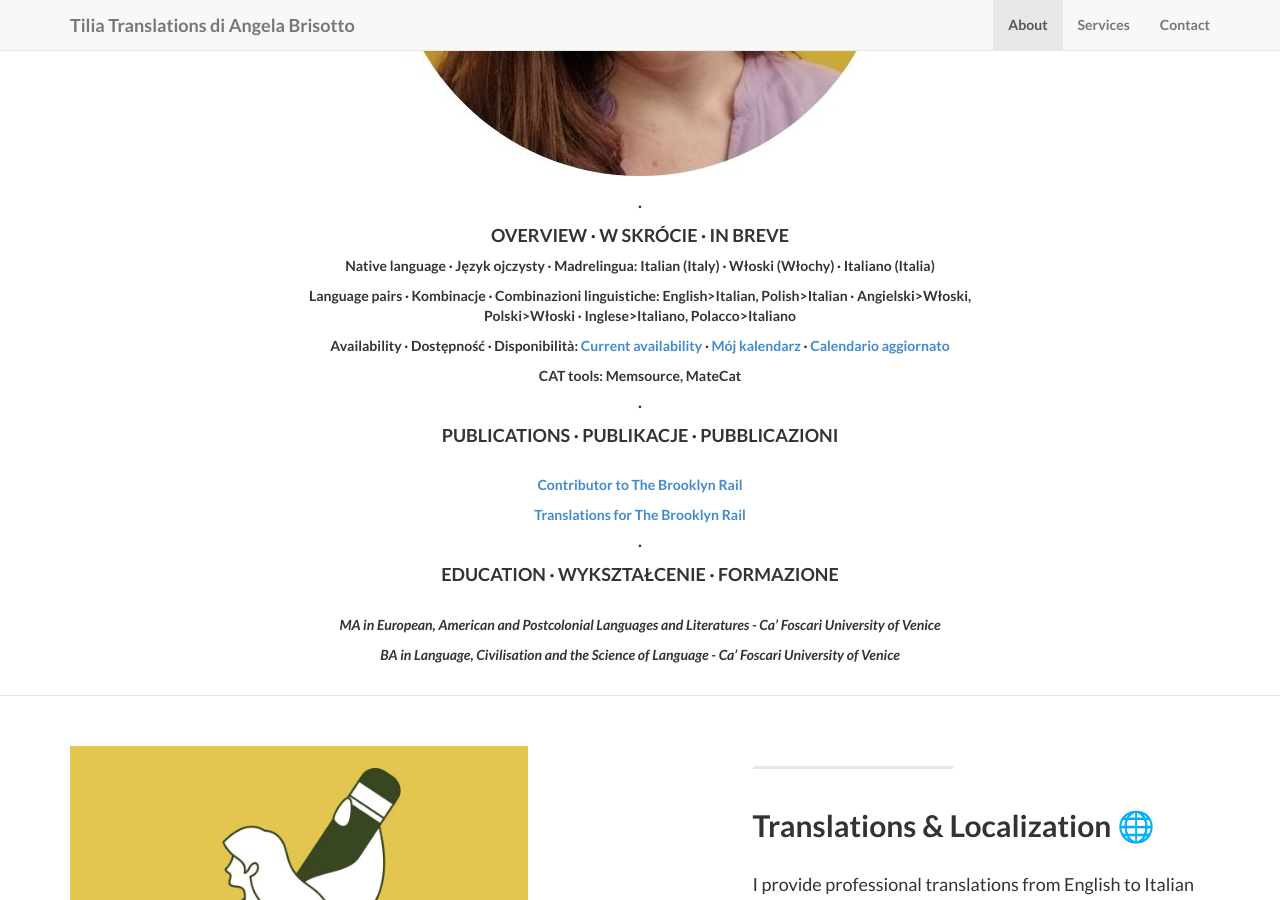
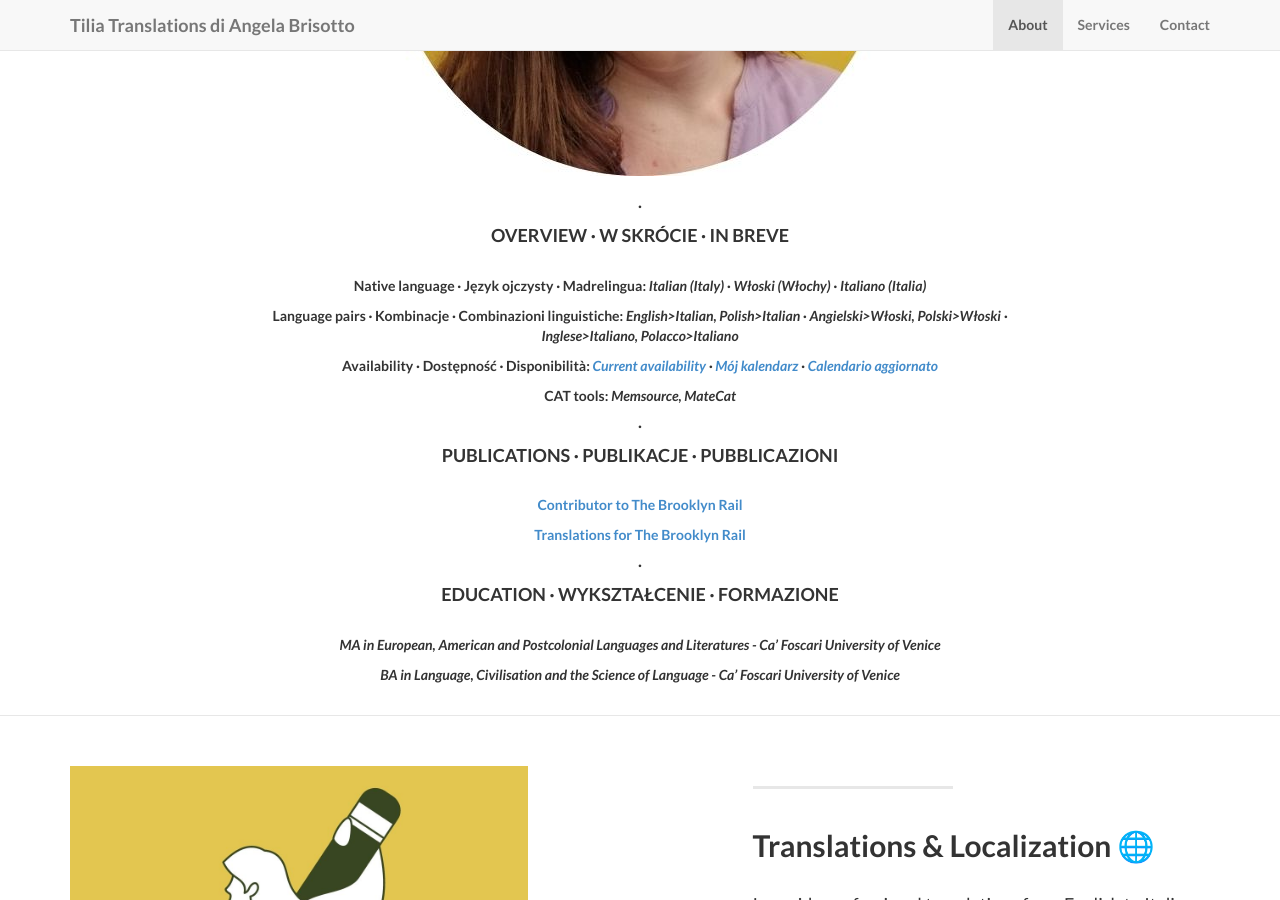
Before and after one commit to angelatiliatranslations/tiliatranslations.github.io, a Jekyll site: the page built from index.html, in a window 1280 px wide and 900 px high, scrolled down 3350 px. Built offline with Jekyll 4.4.1, drawn with Linux system fonts in a browser that asks for light colours.

```diff
--- a/_includes/about.html
+++ b/_includes/about.html
@@ -121,19 +121,19 @@
                 ·
 
 <h4>OVERVIEW · W SKRÓCIE · IN BREVE</h4>
-
+<br>
 
 <p>
-<strong>Native language · Język ojczysty · Madrelingua: </strong>Italian (Italy) · Włoski (Włochy) · Italiano (Italia)
+<strong>Native language · Język ojczysty · Madrelingua: </strong><em>Italian (Italy) · Włoski (Włochy) · Italiano (Italia)</em>
 </p>
 <p>
-<strong>Language pairs · Kombinacje · Combinazioni linguistiche: </strong>English>Italian, Polish>Italian · Angielski>Włoski, Polski>Włoski · Inglese>Italiano, Polacco>Italiano
+<strong>Language pairs · Kombinacje · Combinazioni linguistiche: </strong><em>English>Italian, Polish>Italian · Angielski>Włoski, Polski>Włoski · Inglese>Italiano, Polacco>Italiano</em>
 </p>
 <p>
-<strong>Availability · Dostępność · Disponibilità: </strong><a href="http://www.proz.com/translator/2997713">Current availability</a> · <a href="http://www.proz.com/translator/2997713">Mój kalendarz</a> · <a href="http://www.proz.com/translator/2997713">Calendario aggiornato</a>
+<strong>Availability · Dostępność · Disponibilità: </strong><em><a href="http://www.proz.com/translator/2997713">Current availability</a> · <a href="http://www.proz.com/translator/2997713">Mój kalendarz</a> · <a href="http://www.proz.com/translator/2997713">Calendario aggiornato</a></em>
 </p>
 <p>
-<strong>CAT tools: </strong>Memsource, MateCat
+<strong>CAT tools: </strong><em>Memsource, MateCat</em>
 </p>
                 ·
                 <h4>PUBLICATIONS · PUBLIKACJE · PUBBLICAZIONI</h4>
```
